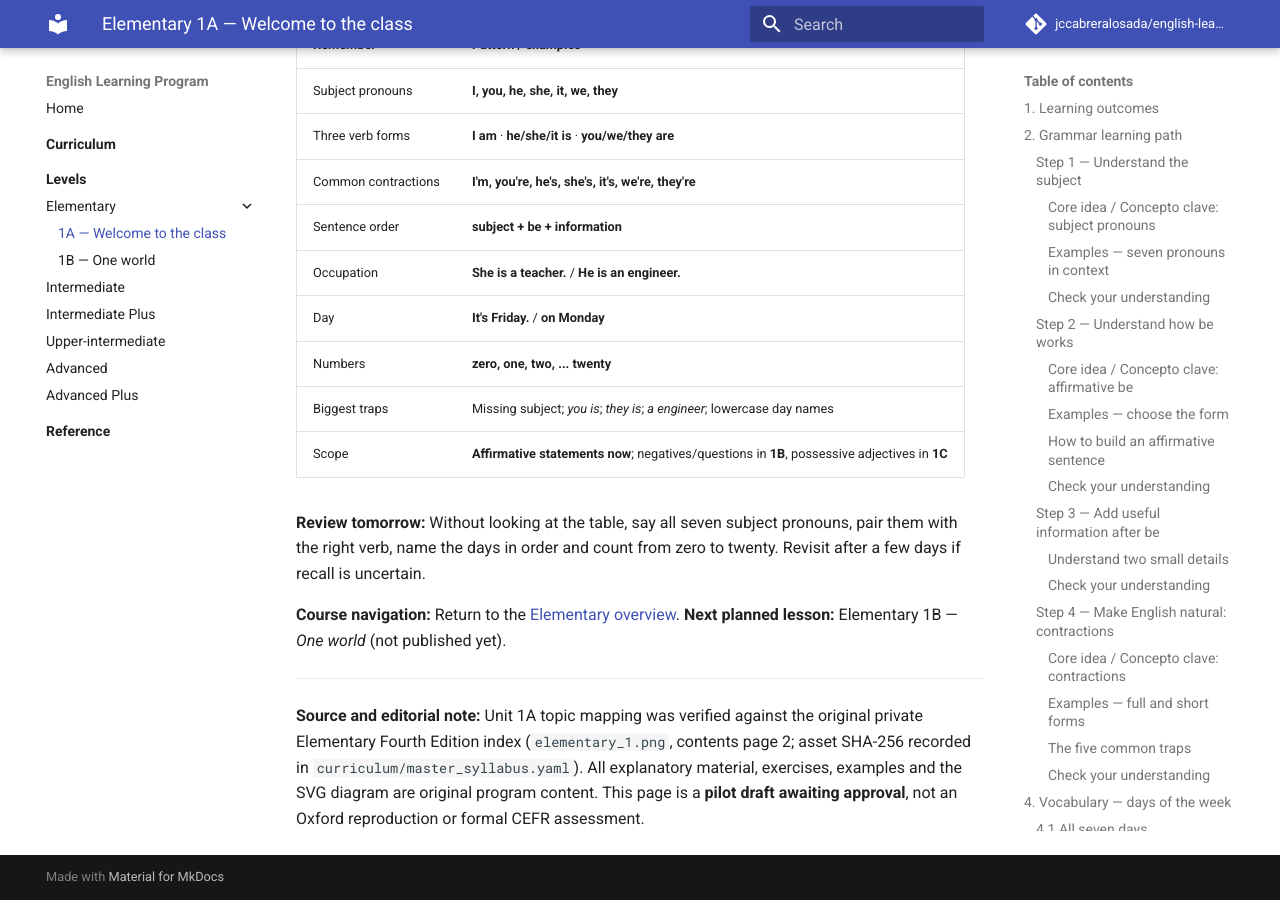
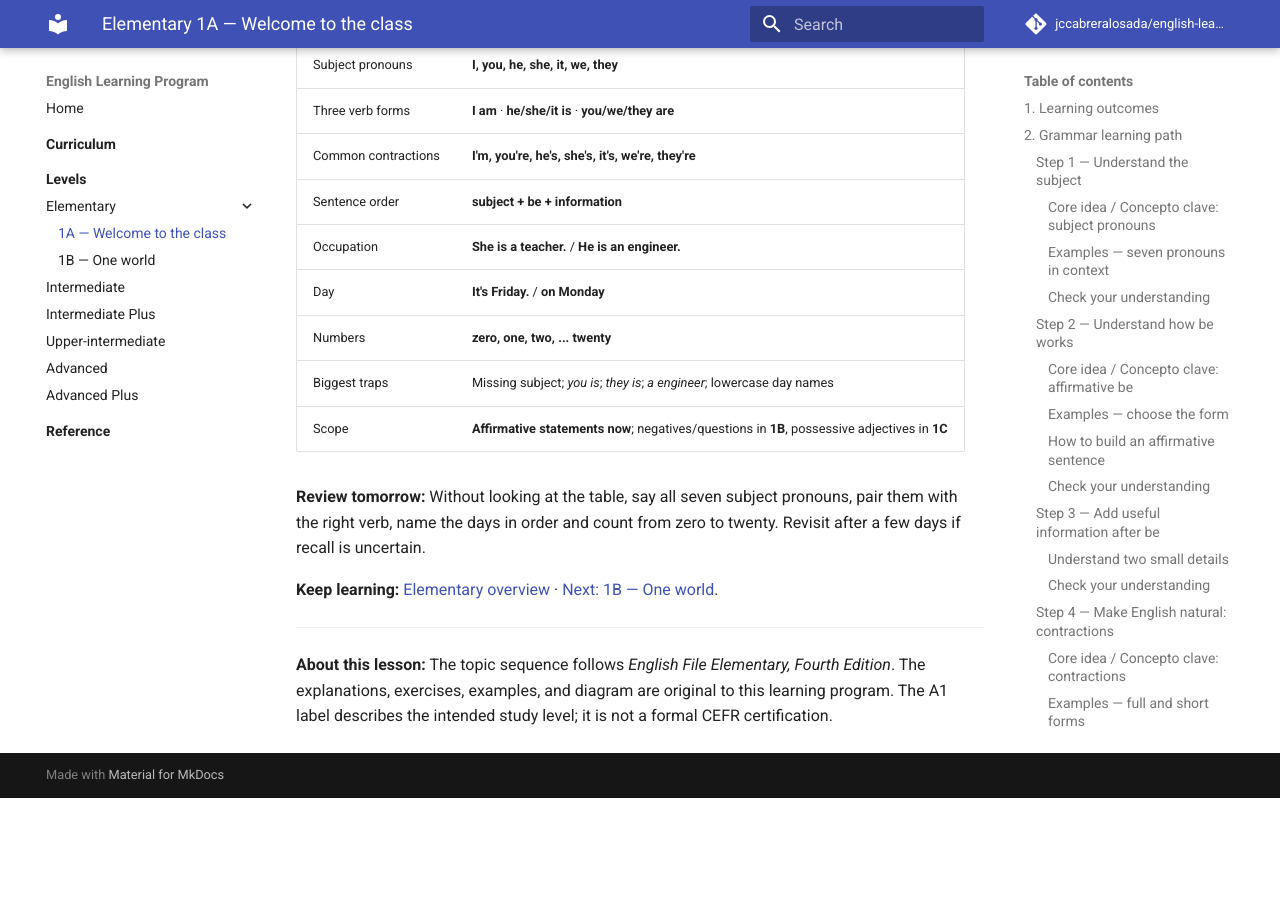
Before and after one commit to jccabreralosada/english-learning-course, an MkDocs documentation site: the page built from docs/elementary/unit_01/lesson_a.md, in a window 1280 px wide and 900 px high, scrolled down 15088 px. Built offline with MkDocs 1.6.1 and Material for MkDocs 9.7.7, drawn with Linux system fonts in a browser that asks for light colours; comment, search, counter and statistics services are not loaded; after the commit the page ends 15886 px from its top, so only the background shows below that; some of the changed text lies outside the part shown.

Commit message:
docs: remove stale editorial labels and align published Elementary navigation

```diff
--- a/docs/elementary/unit_01/lesson_a.md
+++ b/docs/elementary/unit_01/lesson_a.md
@@ -9,7 +9,6 @@ editorial_status: in_review
 cefr_orientation: A1
 cefr_alignment: provisional_program_orientation
 source_origin: source_index_confirmed
-source_reference: "Private project source elementary_1.png, fourth-edition contents page 2, Unit 1A"
 review_tags:
   - be_affirmative
   - subject_pronouns
@@ -19,7 +18,7 @@ review_tags:
 
 # Elementary 1A — Welcome to the class
 
-**Lesson ID:** `elementary.unit_01.lesson_a` · **A1 orientation (provisional)** · **Editorial draft — not approved**
+**Elementary · Unit 1A** · **A1 learning orientation**
 
 This is an **original self-study lesson**, aligned with the topic sequence of *English File Elementary, Fourth Edition*. The book's index identifies **affirmative _be_ + subject pronouns**, **days of the week**, **numbers 0–20**, and **vowel sounds / word stress** for 1A. The explanations, contexts, practice and diagram below are created for our program; they are **not** reproduced from the book.
 
@@ -541,8 +540,8 @@ This section is a **handoff for English Learning Program**, not a recorded or gr
 
 **Review tomorrow:** Without looking at the table, say all seven subject pronouns, pair them with the right verb, name the days in order and count from zero to twenty. Revisit after a few days if recall is uncertain.
 
-**Course navigation:** Return to the [Elementary overview](../index.md). **Next planned lesson:** Elementary 1B — *One world* (not published yet).
+**Keep learning:** [Elementary overview](../index.md) · [Next: 1B — One world](lesson_b.md).
 
 ---
 
-**Source and editorial note:** Unit 1A topic mapping was verified against the original private Elementary Fourth Edition index (`elementary_1.png`, contents page 2; asset SHA-256 recorded in `curriculum/master_syllabus.yaml`). All explanatory material, exercises, examples and the SVG diagram are original program content. This page is a **pilot draft awaiting approval**, not an Oxford reproduction or formal CEFR assessment.
+**About this lesson:** The topic sequence follows *English File Elementary, Fourth Edition*. The explanations, exercises, examples, and diagram are original to this learning program. The A1 label describes the intended study level; it is not a formal CEFR certification.
```
